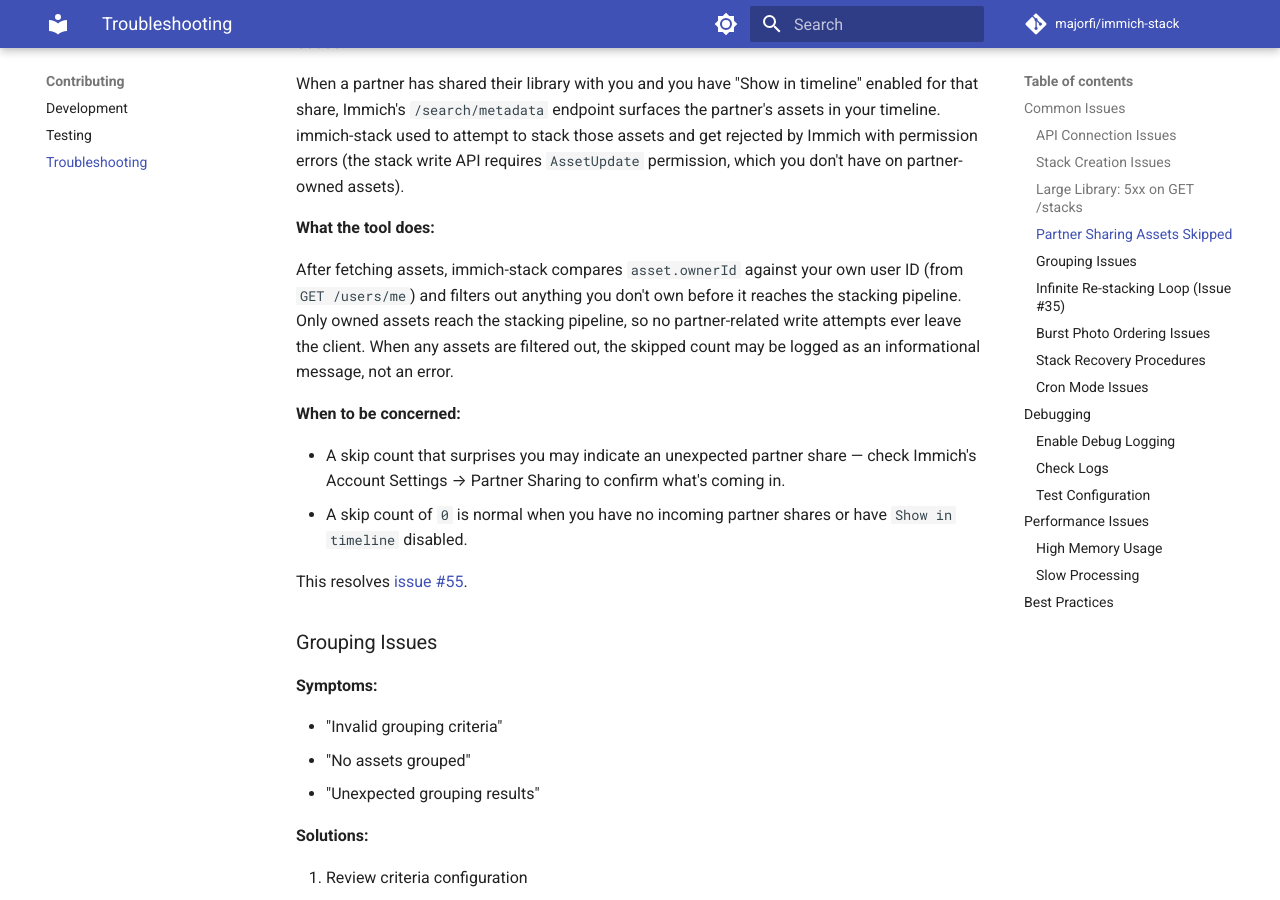
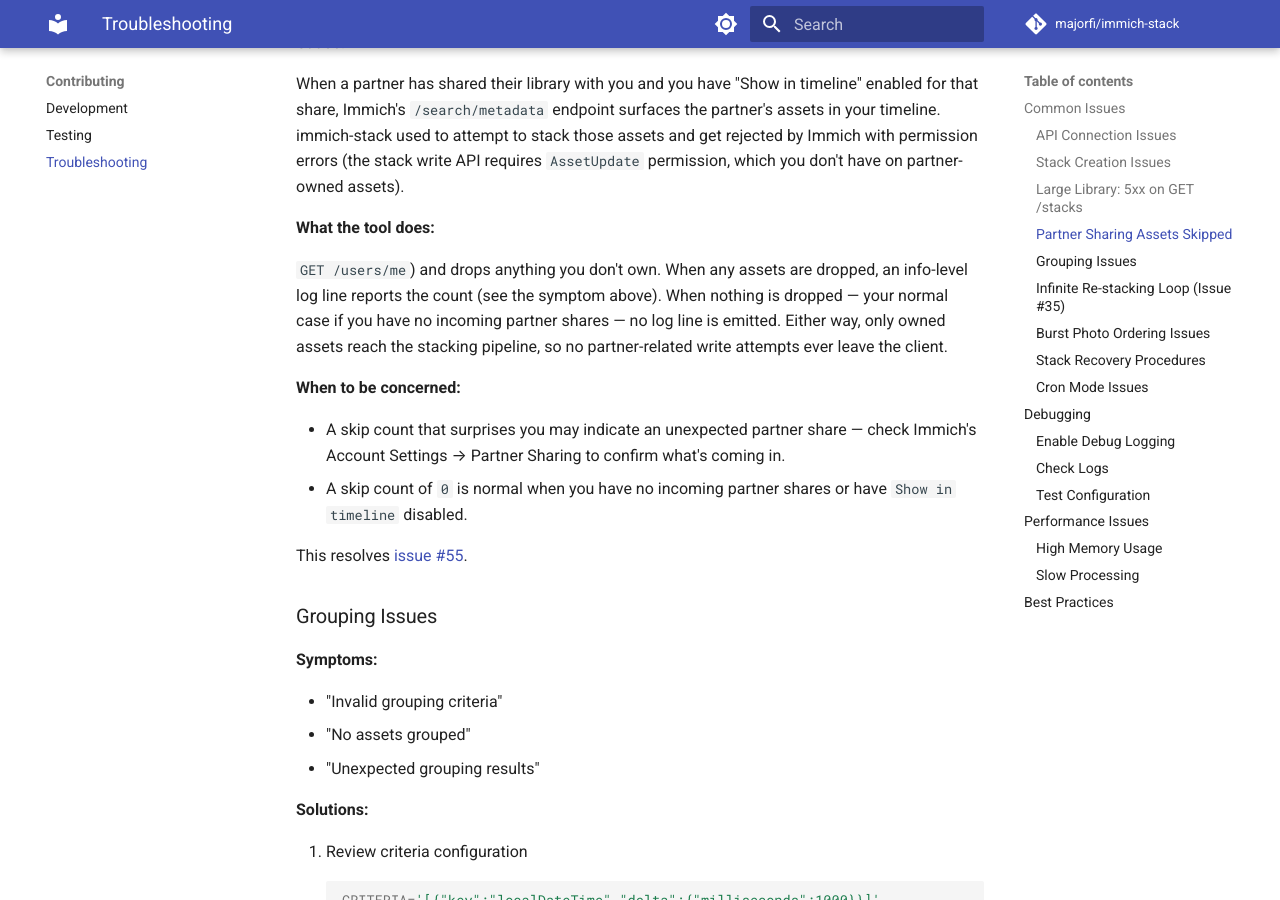
Before and after one commit to Majorfi/immich-stack, an MkDocs documentation site: the page built from docs/troubleshooting.md, in a window 1280 px wide and 900 px high, scrolled down 2717 px. Built offline with MkDocs 1.6.1 and Material for MkDocs 9.7.7, drawn with Linux system fonts in a browser that asks for light colours; comment, search, counter and statistics services are not loaded.

Commit message:
address PR review feedback on partner filter consistency
Three doc/comment fixes flagged by Copilot on PR #61:

- FilterAssetsByOwner doc comment now explicitly describes both return-value
  contracts (new slice when ownerID is non-empty, input slice unchanged when
  empty for defensive default).
- Troubleshooting doc no longer claims the tool "silently drops" assets; it
  now describes the conditional info-level log.
- PR description on GitHub updated to use the actual function names
  (FilterAssetsByOwner / filterOutPartnerAssets), not the placeholder name
  from the initial draft.

````diff
--- a/docs/troubleshooting.md
+++ b/docs/troubleshooting.md
@@ -116,11 +116,11 @@
 
 **What the tool does:**
 
-After fetching assets, immich-stack compares `asset.ownerId` against your own user ID (from
-`GET /users/me`) and filters out anything you don't own before it reaches the stacking
-pipeline. Only owned assets reach the stacking pipeline, so no partner-related write
-attempts ever leave the client. When any assets are filtered out, the skipped count may be
-logged as an informational message, not an error.
+`GET /users/me`) and drops anything you don't own. When any assets are dropped, an info-level
+log line reports the count (see the symptom above). When nothing is dropped — your normal
+case if you have no incoming partner shares — no log line is emitted. Either way, only owned
+assets reach the stacking pipeline, so no partner-related write attempts ever leave the
+client.
 
 **When to be concerned:**
 
@@ -258,7 +258,6 @@
    ```
 
 1. Files with numbers beyond your promote list are handled automatically:
-
    - If you specify `0000,0001,0002,0003` but have files up to `0999`, they will be sorted correctly at position 999
 
 1. Understanding `sequence:X` behavior:
@@ -433,19 +432,16 @@
 ## Best Practices
 
 1. **Testing**
-
    - Always use dry run mode first
    - Test with small asset sets
    - Verify criteria before production
 
 1. **Monitoring**
-
    - Enable debug logging
    - Monitor resource usage
    - Check operation results
 
 1. **Maintenance**
-
    - Regular stack cleanup
    - API key rotation
    - Configuration review
````
Also changed, not shown: 1 other file.
